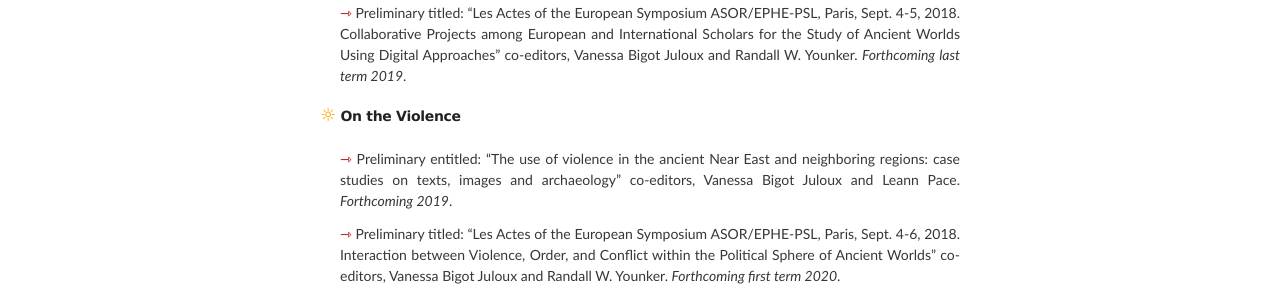
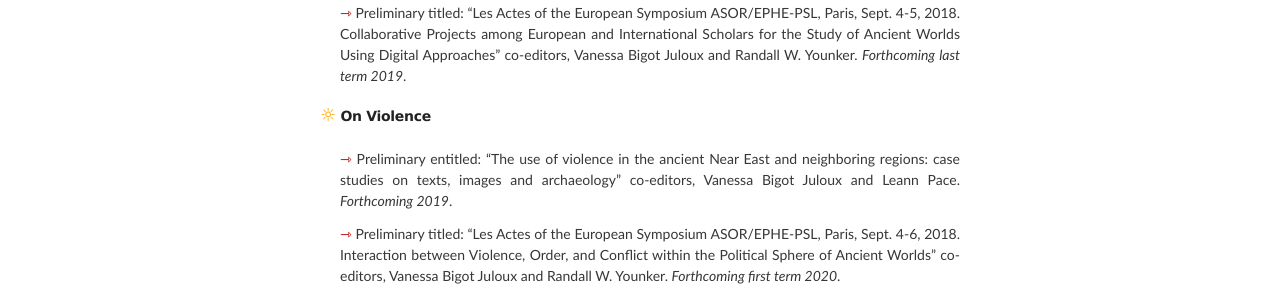
Before and after one commit to vbigot-juloux/ane-research-humanities, a Jekyll site: the page built from index.md, in a window 1280 px wide. Shown: the part 654-954 px from the top of the page. Built offline with Jekyll 4.4.1, drawn with Linux system fonts in a browser that asks for light colours; the repository's description, which GitHub fills in, is left out.

Commit message:
Update index.md

```diff
--- a/index.md
+++ b/index.md
@@ -29,7 +29,7 @@ technical background or familiarity with the ancient cultures.</em> <a href="doc
 </ul>
 
 
-<h2> <span style="color:orange; font-size: 18px">&#9788;</span> On the Violence</h2>
+<h2> <span style="color:orange; font-size: 18px">&#9788;</span> On Violence</h2>
 
 <ul style="list-style-type: none;">
  <li style="text-align: justify; text-justify: inter-word;"><span style="color:#b30000; font-size: 14px">&#8702;</span> Preliminary entitled: “The use of violence in the ancient Near East and neighboring regions: case studies on texts, images and archaeology” co-editors, Vanessa Bigot Juloux and Leann Pace. <em>Forthcoming 2019</em>.</li>
```
